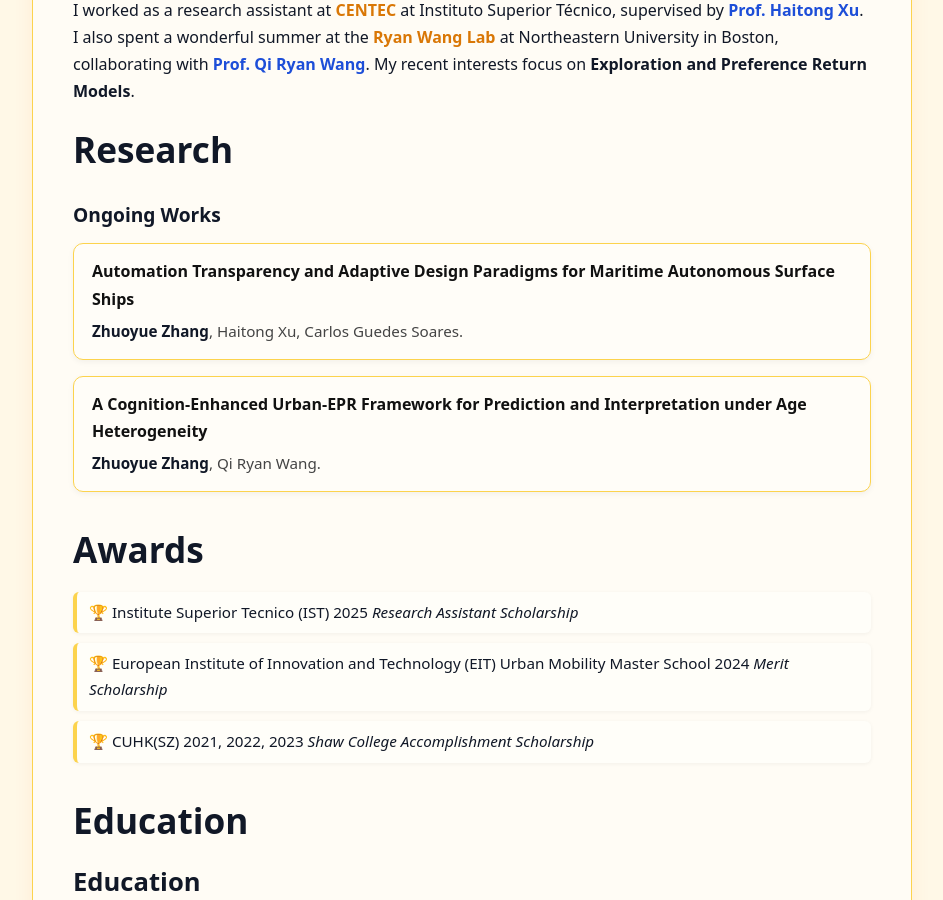
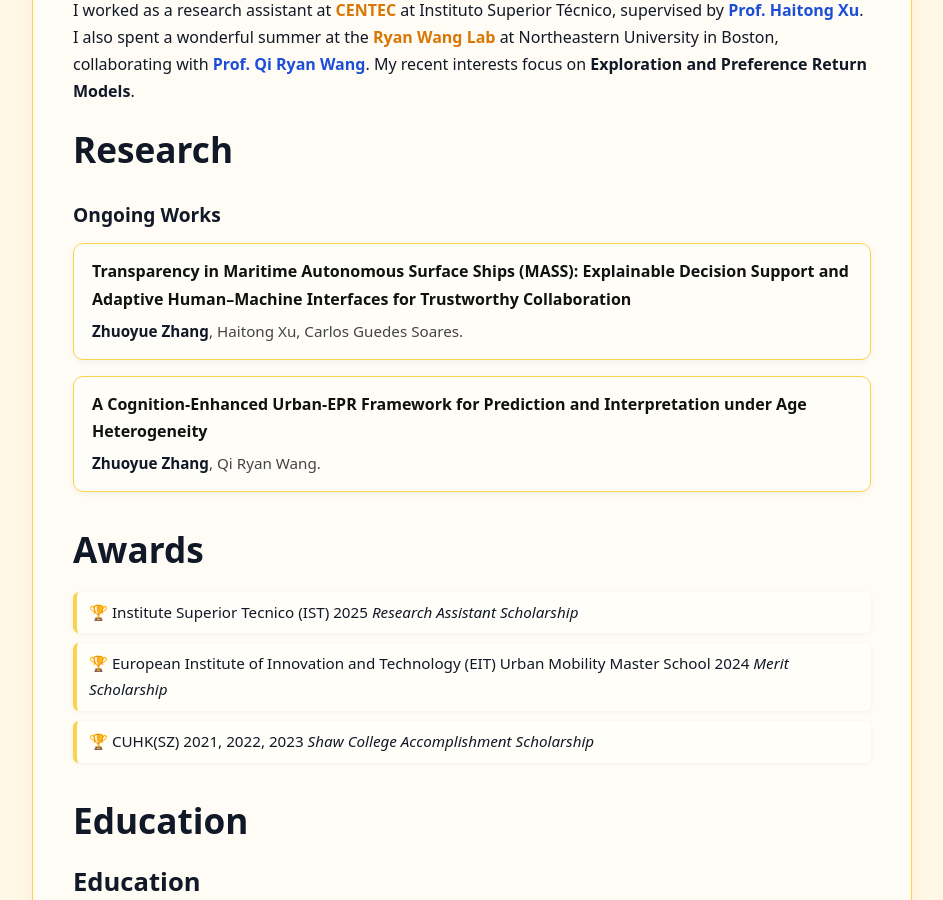
Before and after one commit to yayayida/yayayida.github.io, a Jekyll site: the page built from index.md, in a window 1280 px wide and 900 px high, scrolled down 705 px. Shown: the whole window, without its empty margins (168-1111 px from the left). Built offline with Jekyll 4.4.1, drawn with Linux system fonts in a browser that asks for light colours.

Commit message:
Update index.md

```diff
--- a/index.md
+++ b/index.md
@@ -132,7 +132,7 @@ I worked as a research assistant at <a href="http://www.centec.tecnico.ulisboa.p
 ### Ongoing Works
 <div class="research-list">
   <div class="research-item">
-    <div class="research-title">Automation Transparency and Adaptive Design Paradigms for Maritime Autonomous Surface Ships</div>
+    <div class="research-title">Transparency in Maritime Autonomous Surface Ships (MASS): Explainable Decision Support and Adaptive Human–Machine Interfaces for Trustworthy Collaboration</div>
     <div class="research-authors"><strong>Zhuoyue Zhang</strong>, Haitong Xu, Carlos Guedes Soares.</div>
   </div>
 
```
